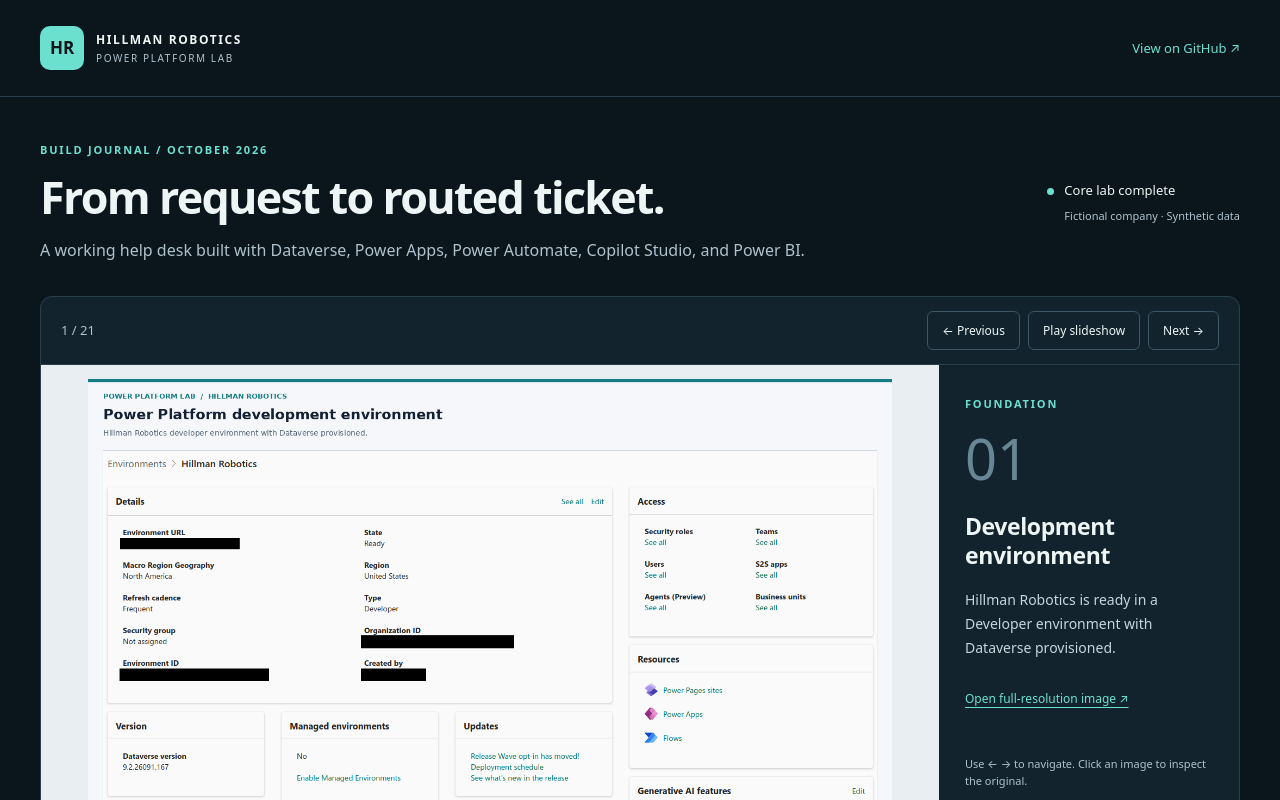
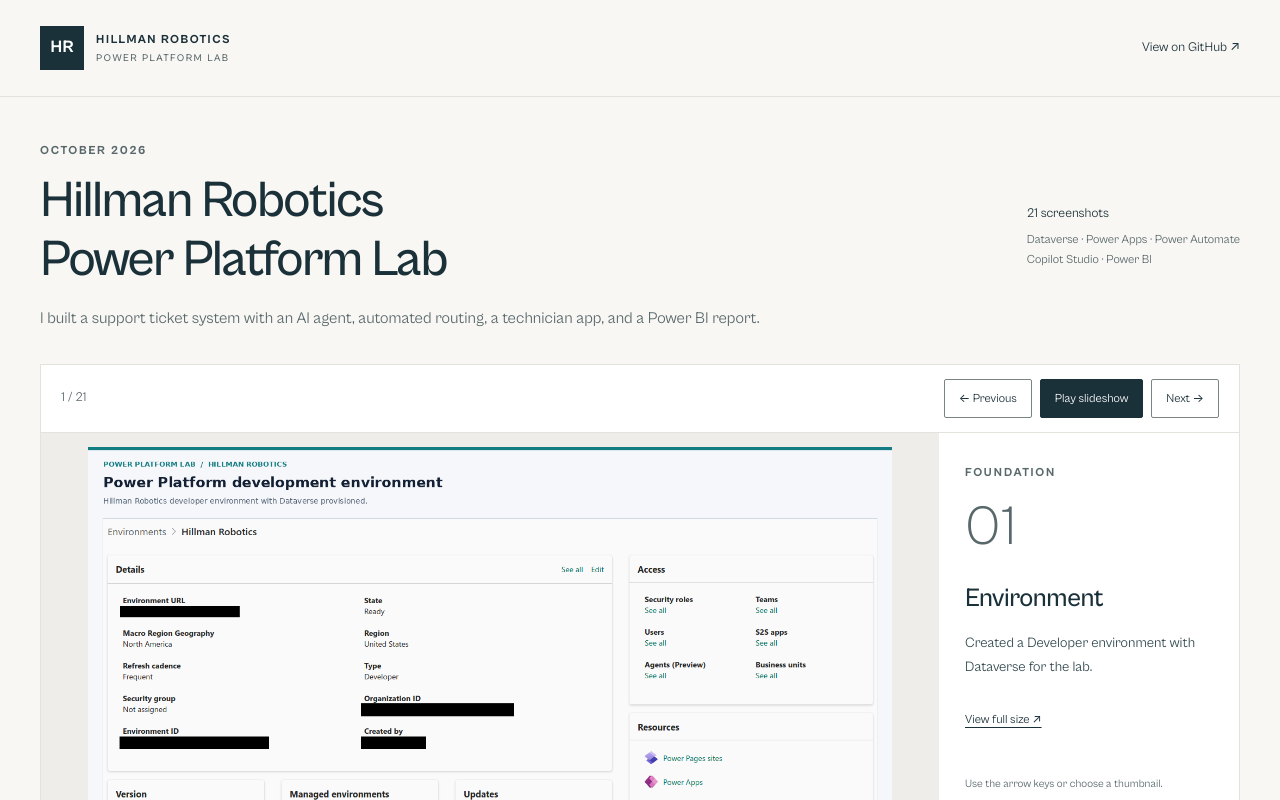
Before and after one commit to cfollette18/power-platform-lab, a plain HTML site: page docs/index.html in a window 1280 px wide. Shown: the top 800 px of the page. Drawn offline with Linux system fonts and the light colour scheme.

Commit message:
Apply Namakan colors and Cabinet Grotesk; simplify slideshow copy

```diff
--- a/docs/index.html
+++ b/docs/index.html
@@ -5,6 +5,8 @@
   <meta name="viewport" content="width=device-width,initial-scale=1">
   <meta name="description" content="A 21-screenshot walkthrough of the Hillman Robotics Power Platform help desk: Dataverse, Power Apps, automation, an AI agent, and reporting.">
   <title>Hillman Robotics Power Platform Lab</title>
+  <meta name="theme-color" content="#F9F7F4">
+  <link rel="preload" href="fonts/CabinetGrotesk-Variable.woff2" as="font" type="font/woff2" crossorigin>
   <link rel="stylesheet" href="style.css">
   <script defer src="slides.js"></script>
   <script defer src="slideshow.js"></script>
@@ -17,8 +19,8 @@
   </header>
   <main>
     <section class="intro">
-      <div><p class="eyebrow">BUILD JOURNAL / OCTOBER 2026</p><h1>From request to routed ticket.</h1><p class="lede">A working help desk built with Dataverse, Power Apps, Power Automate, Copilot Studio, and Power BI.</p></div>
-      <div class="badge"><span class="dot"></span>Core lab complete<small>Fictional company · Synthetic data</small></div>
+      <div><p class="eyebrow">OCTOBER 2026</p><h1>Hillman Robotics<br>Power Platform Lab</h1><p class="lede">I built a support ticket system with an AI agent, automated routing, a technician app, and a Power BI report.</p></div>
+      <div class="badge">21 screenshots<small>Dataverse · Power Apps · Power Automate<br>Copilot Studio · Power BI</small></div>
     </section>
     <section id="showcase" aria-label="Lab screenshot slideshow" aria-roledescription="carousel">
       <div class="toolbar">
@@ -27,14 +29,14 @@
       </div>
       <div class="stage">
         <div class="image-wrap"><a id="image-link" href="screenshots/01-environment.png" target="_blank" rel="noopener" aria-label="Open current screenshot at full resolution"><img id="slide-image" src="screenshots/01-environment.png" alt="Hillman Robotics development environment" fetchpriority="high"></a></div>
-        <aside aria-live="polite" aria-atomic="true" id="caption"><p class="eyebrow" id="chapter">Foundation</p><p class="number" id="number">01</p><h2 id="slide-title">Development environment</h2><p id="description">Hillman Robotics is ready in a Developer environment with Dataverse provisioned.</p><a id="full-size" href="screenshots/01-environment.png" target="_blank" rel="noopener">Open full-resolution image ↗</a><p class="hint">Use ← → to navigate. Click an image to inspect the original.</p></aside>
+        <aside aria-live="polite" aria-atomic="true" id="caption"><p class="eyebrow" id="chapter">Foundation</p><p class="number" id="number">01</p><h2 id="slide-title">Development environment</h2><p id="description">Created a Developer environment with Dataverse for the lab.</p><a id="full-size" href="screenshots/01-environment.png" target="_blank" rel="noopener">View full size ↗</a><p class="hint">Use the arrow keys or choose a thumbnail.</p></aside>
       </div>
       <div class="progress" aria-hidden="true"><span id="progress"></span></div>
       <nav id="thumbnails" aria-label="Choose a screenshot"></nav>
       <noscript><p>Enable JavaScript for slide controls, or <a href="https://github.com/cfollette18/power-platform-lab/blob/main/docs/evidence.md">browse every screenshot in the gallery</a>.</p></noscript>
     </section>
-    <section class="notes"><div><h2>What the evidence shows</h2><p>Ticket creation after confirmation, automated VPN routing, a matching Dataverse record, live status retrieval, and browser-based reporting. Screenshots retain the build sequence, including configuration checkpoints and a corrected intake-channel mapping issue.</p></div><div><h2>Connected platform components</h2><p>Dataverse stores tickets, Power Apps gives technicians a workspace, Power Automate routes requests, Copilot Studio handles intake and lookup, and Power BI summarizes ticket status.</p></div></section>
+
   </main>
-  <footer><span>21 preserved screenshots · Account details sanitized</span><a href="https://github.com/cfollette18/power-platform-lab/blob/main/docs/results.md">Lab results ↗</a></footer>
+  <footer><span>October 2026 · Fictional support data</span><a href="https://github.com/cfollette18/power-platform-lab/blob/main/docs/results.md">Lab results ↗</a></footer>
 </body>
 </html>
--- a/docs/slides.js
+++ b/docs/slides.js
@@ -3,147 +3,147 @@
     "id": "01",
     "file": "screenshots/01-environment.png",
     "chapter": "Foundation",
-    "title": "Development environment",
-    "description": "Hillman Robotics is ready in a Developer environment with Dataverse provisioned."
+    "title": "Environment",
+    "description": "Created a Developer environment with Dataverse for the lab."
   },
   {
     "id": "02",
     "file": "screenshots/02-solution.png",
     "chapter": "Foundation",
-    "title": "Solution container",
-    "description": "The unmanaged HillmanRobotics solution groups the lab components."
+    "title": "Solution",
+    "description": "Created the HillmanRobotics solution to organize the app, table, and automation."
   },
   {
     "id": "03",
     "file": "screenshots/03-ticket-schema.png",
     "chapter": "Foundation",
-    "title": "Ticket data model",
-    "description": "Dataverse column definitions cover categorization, impact, ownership, lifecycle, and routing."
+    "title": "Ticket table",
+    "description": "Added fields for category, impact, priority, status, and routing."
   },
   {
     "id": "04",
     "file": "screenshots/04-sample-tickets.png",
     "chapter": "Foundation",
-    "title": "Synthetic support data",
-    "description": "Ten fictional support records span VPN, Account, Hardware, Software, and Other."
+    "title": "Sample tickets",
+    "description": "Added ten fictional tickets across five support categories."
   },
   {
     "id": "05",
     "file": "screenshots/05-technician-app.png",
     "chapter": "Power Apps",
-    "title": "Technician queue",
-    "description": "The model-driven Hillman Technician app presents the support queue."
+    "title": "Technician app",
+    "description": "Built a model-driven app where technicians can view and manage tickets."
   },
   {
     "id": "06",
     "file": "screenshots/06-ticket-detail.png",
     "chapter": "Power Apps",
-    "title": "Saved record update",
-    "description": "HR-01011 is saved with Ticket Status set to In Progress. Routing has not yet run for this record."
+    "title": "Status update",
+    "description": "Changed HR-01011 to In Progress and saved the record."
   },
   {
     "id": "07",
     "file": "screenshots/07-flow-trigger.png",
     "chapter": "Automation",
-    "title": "Trigger and default route",
-    "description": "A new Dataverse row starts routing; the routeTeam variable begins with Service Desk."
+    "title": "Routing flow",
+    "description": "Started the flow when a ticket is created and set Service Desk as the default team."
   },
   {
     "id": "08",
     "file": "screenshots/08-dataverse-trigger.png",
     "chapter": "Automation",
-    "title": "Dataverse trigger",
-    "description": "Change type Added and Organization scope define the new-ticket trigger."
+    "title": "New-ticket trigger",
+    "description": "Configured the Dataverse trigger for added rows in the Tickets table."
   },
   {
     "id": "09",
     "file": "screenshots/09-routing-default.png",
     "chapter": "Automation",
     "title": "Default team",
-    "description": "Service Desk is the default destination before category rules are evaluated."
+    "description": "Set the routeTeam variable to Service Desk before checking the category."
   },
   {
     "id": "10",
     "file": "screenshots/10-category-routing.png",
     "chapter": "Automation",
-    "title": "Category routing",
-    "description": "VPN maps to Network; Account maps to Identity; other categories retain the default."
+    "title": "Category rules",
+    "description": "Routed VPN issues to Network and account issues to Identity. Other categories use Service Desk."
   },
   {
     "id": "11",
     "file": "screenshots/11-priority-and-update.png",
     "chapter": "Automation",
-    "title": "Priority and record update",
-    "description": "The configured impact branches set High or Normal priority, write Assigned Team, and mark Routed."
+    "title": "Priority rules",
+    "description": "Set High priority for multiple users and Normal for one user. Both branches save the team and routing flag."
   },
   {
     "id": "14",
     "file": "screenshots/14-vpn-test-before-save.png",
     "chapter": "Verification",
-    "title": "VPN test input",
-    "description": "The new VPN / Single user ticket is shown before saving and before routing."
+    "title": "Test ticket",
+    "description": "Entered a VPN issue affecting one user to test the routing flow."
   },
   {
     "id": "15",
     "file": "screenshots/15-vpn-routing-success.png",
     "chapter": "Verification",
-    "title": "Successful routing execution",
-    "description": "The captured run takes the VPN and Normal-priority branches and successfully updates the ticket."
+    "title": "Flow run",
+    "description": "The VPN test followed the Network and Normal-priority branches. The record update succeeded."
   },
   {
     "id": "16",
     "file": "screenshots/16-vpn-ticket-routed.png",
     "chapter": "Verification",
-    "title": "Routing result in Dataverse",
-    "description": "Saved ticket HR-01015 confirms Network, Normal priority, and Routed = True."
+    "title": "Routing result",
+    "description": "Opened HR-01015 and confirmed Network, Normal priority, and Routed = True."
   },
   {
     "id": "17",
     "file": "screenshots/17-helpdesk-agent-overview.png",
     "chapter": "AI agent",
-    "title": "Agent and dedicated skills",
-    "description": "The agent configuration shows ticket-intake and ticket-status skills. This checkpoint predates the connected lookup tool."
+    "title": "Help desk agent",
+    "description": "Added intake and status skills to the agent. The lookup tool was connected later."
   },
   {
     "id": "18",
     "file": "screenshots/18-create-ticket-tool.png",
     "chapter": "AI agent",
-    "title": "Ticket creation tool",
-    "description": "The Dataverse create action fixes the environment and table, with conversation-supplied ticket fields."
+    "title": "Create-ticket tool",
+    "description": "Connected the Dataverse create action. The agent supplies the title, description, category, and impact."
   },
   {
     "id": "19",
     "file": "screenshots/19-agent-ticket-confirmation.png",
     "chapter": "AI agent",
-    "title": "Confirmed agent submission",
-    "description": "The employee confirms the summary; the create-row action runs and the agent returns HR-01016."
+    "title": "Ticket submission",
+    "description": "Confirmed the request in chat. The agent created ticket HR-01016."
   },
   {
     "id": "20",
     "file": "screenshots/20-agent-ticket-verified.png",
     "chapter": "Verification",
-    "title": "Agent-created record verified",
-    "description": "HR-01016 matches the agent submission and is routed to Network. Intake Channel still reads App in this historical capture; the mapping was subsequently corrected."
+    "title": "Ticket verification",
+    "description": "Found HR-01016 in the technician app with the same request details and Network routing. Intake Channel still showed App here; I corrected the tool mapping afterward."
   },
   {
     "id": "21",
     "file": "screenshots/21-ticket-lookup-tool.png",
     "chapter": "AI agent",
-    "title": "Live lookup tool",
-    "description": "The retrieval action targets Hillman Robotics and Tickets. Optional query parameters are collapsed in this capture."
+    "title": "Status lookup tool",
+    "description": "Connected a Dataverse List rows action to retrieve tickets from the lab environment."
   },
   {
     "id": "22",
     "file": "screenshots/22-agent-ticket-status-verified.png",
     "chapter": "Verification",
-    "title": "Live status returned",
-    "description": "The agent retrieves HR-01016 and reports New, Normal, Network, and Routed = True, matching the saved record."
+    "title": "Status lookup",
+    "description": "Asked the agent about HR-01016. It returned New status, Normal priority, and the Network team."
   },
   {
     "id": "23",
     "file": "screenshots/23-power-bi-initial-report.png",
     "chapter": "Reporting",
-    "title": "Power BI in the browser",
-    "description": "The initial generated report shows a ticket-count split of 5 New, 5 In Progress, and 2 Resolved. A dedicated status chart was subsequently saved; not every automatic chart counts tickets."
+    "title": "Power BI report",
+    "description": "Opened the ticket data in Power BI on Linux. This first report shows 5 New, 5 In Progress, and 2 Resolved tickets. I then built and saved a separate status chart."
   }
 ];
```
Also changed, not shown: docs/fonts/CabinetGrotesk-Variable.woff2 (added), docs/fonts/FFL.txt (added), docs/style.css.
